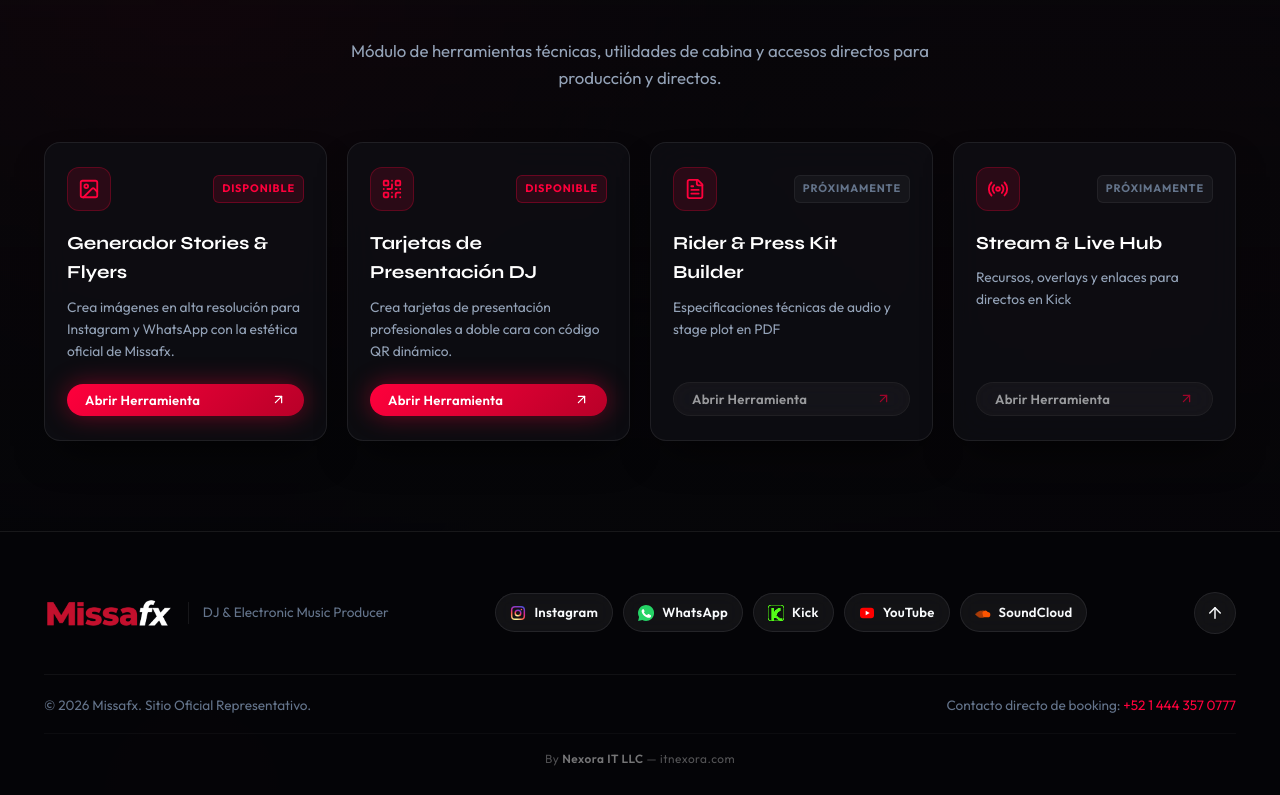
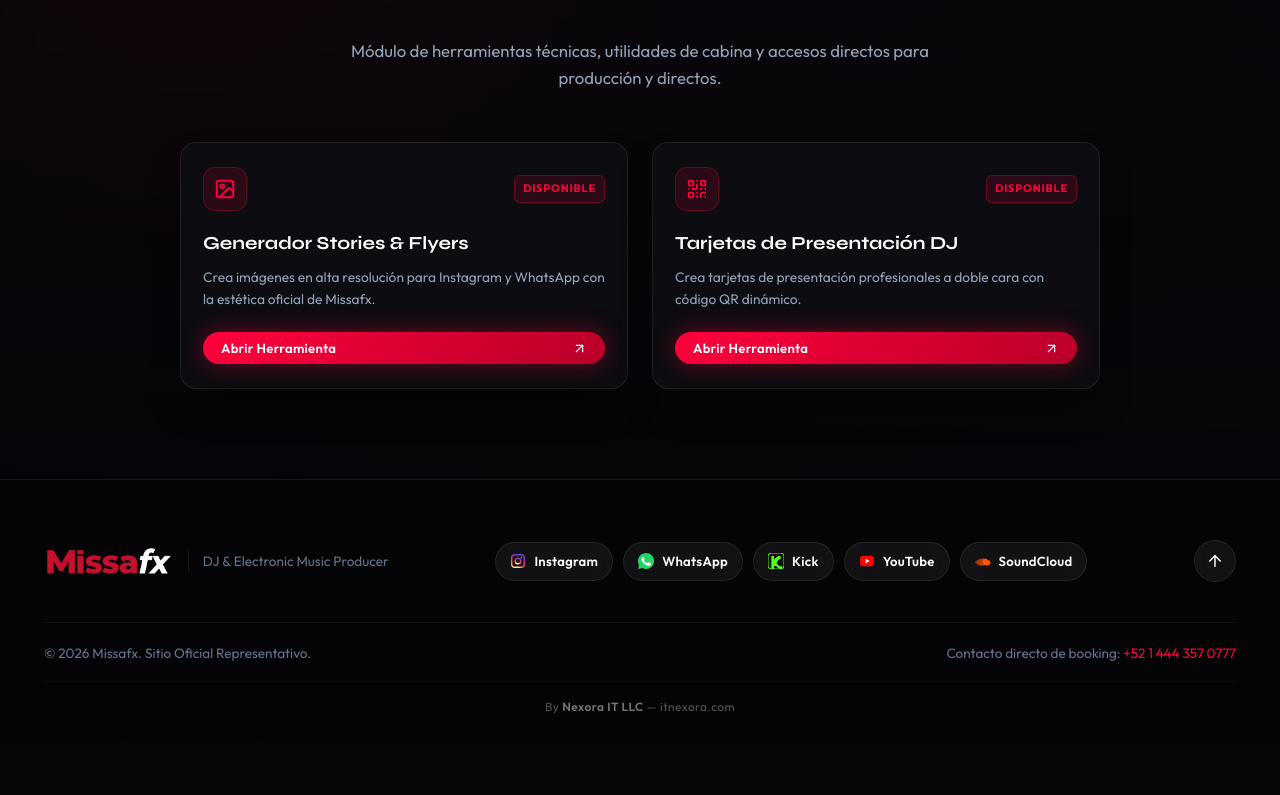
Before and after one commit to Alvarogarcia91/Missafx, a React (Vite) app: page / in a window 1280 px wide. Shown: the part 4125-4920 px from the top of the page. After the commit the page ends 4868 px from the top, so only its background shows below. Built offline with nearby package versions, Linux system fonts and the light colour scheme.

Commit message:
feat: clean up DJ tools section to only showcase the 2 active official tools

```diff
--- a/src/components/DjTools.jsx
+++ b/src/components/DjTools.jsx
@@ -1,5 +1,5 @@
 import React from 'react';
-import { Image as ImageIcon, QrCode, FileText, Radio, ArrowUpRight, Wrench, Sparkles } from 'lucide-react';
+import { Image as ImageIcon, QrCode, ArrowUpRight, Wrench } from 'lucide-react';
 import { useLanguage } from '../context/LanguageContext';
 
 export default function DjTools({ onOpenStoryCreator, onOpenCardCreator }) {
@@ -23,24 +23,6 @@
       isAvailable: true,
       status: t.tools.tool2Status,
       action: onOpenCardCreator
-    },
-    {
-      id: 3,
-      title: t.tools.tool3Title,
-      desc: t.tools.tool3Desc,
-      icon: FileText,
-      isAvailable: false,
-      status: t.tools.statusPlaceholder,
-      action: null
-    },
-    {
-      id: 4,
-      title: t.tools.tool4Title,
-      desc: t.tools.tool4Desc,
-      icon: Radio,
-      isAvailable: false,
-      status: t.tools.statusPlaceholder,
-      action: null
     }
   ];
 
@@ -64,12 +46,14 @@
           <p>{t.tools.subtitle}</p>
         </div>
 
-        {/* 4 Tool Cards Grid */}
+        {/* 2 Tool Cards Grid */}
         <div
           style={{
             display: 'grid',
-            gridTemplateColumns: 'repeat(auto-fit, minmax(260px, 1fr))',
-            gap: '20px'
+            gridTemplateColumns: 'repeat(auto-fit, minmax(320px, 1fr))',
+            gap: '24px',
+            maxWidth: '920px',
+            margin: '0 auto'
           }}
         >
           {toolsList.map((tool) => {
--- a/src/i18n/translations.js
+++ b/src/i18n/translations.js
@@ -117,11 +117,6 @@
       tool2Title: 'Tarjetas de Presentación DJ',
       tool2Desc: 'Crea tarjetas de presentación profesionales a doble cara con código QR dinámico.',
       tool2Status: 'DISPONIBLE',
-      tool3Title: 'Rider & Press Kit Builder',
-      tool3Desc: 'Especificaciones técnicas de audio y stage plot en PDF',
-      tool4Title: 'Stream & Live Hub',
-      tool4Desc: 'Recursos, overlays y enlaces para directos en Kick',
-      statusPlaceholder: 'PRÓXIMAMENTE',
       openTool: 'Abrir Herramienta'
     },
     cardCreator: {
@@ -412,11 +407,6 @@
       tool2Title: 'DJ Business Cards',
       tool2Desc: 'Create double-sided professional DJ press cards with dynamic scannable QR code.',
       tool2Status: 'AVAILABLE',
-      tool3Title: 'Rider & Press Kit Builder',
-      tool3Desc: 'Technical audio specifications and stage plot PDF generator',
-      tool4Title: 'Stream & Live Hub',
-      tool4Desc: 'Resources, overlays and direct links for Kick streams',
-      statusPlaceholder: 'COMING SOON',
       openTool: 'Open Tool'
     },
     cardCreator: {
```
